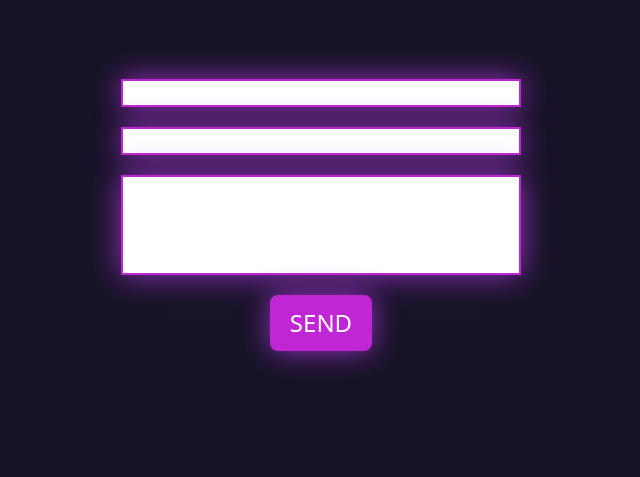
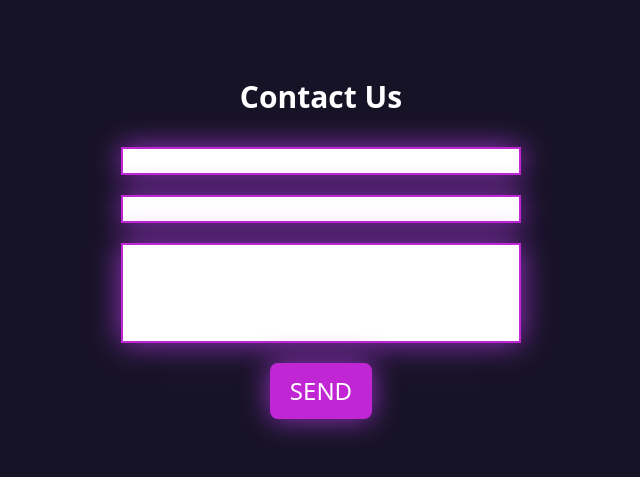
Before and after one commit to TausifTushar/react-portfolio, a React (Vite) app: page / in a window 1280 px wide. Shown: the part 3138-3615 px from the top of the page, without its empty margins (319-959 px from the left). Built offline with nearby package versions, Linux system fonts and the light colour scheme.

Commit message:
added contact us

```diff
--- a/src/ContactUs/ContactUs.jsx
+++ b/src/ContactUs/ContactUs.jsx
@@ -4,6 +4,7 @@ const ContactUs = () => {
     return (
         <div className='h-[100vh] w-full bg-[#171327] flex justify-center'>
             <form>
+                <p className='text-white flex justify-center text-3xl font-bold mb-8'>Contact Us</p>
                 <input className='w-[400px] shadow-ccustom border-2 border-fuchsia-600' type="text" name="" id="" />
                 <br />
                 <input className='w-[400px] shadow-ccustom mt-5 border-2 border-fuchsia-600' type="email" name="" id="" />
```
